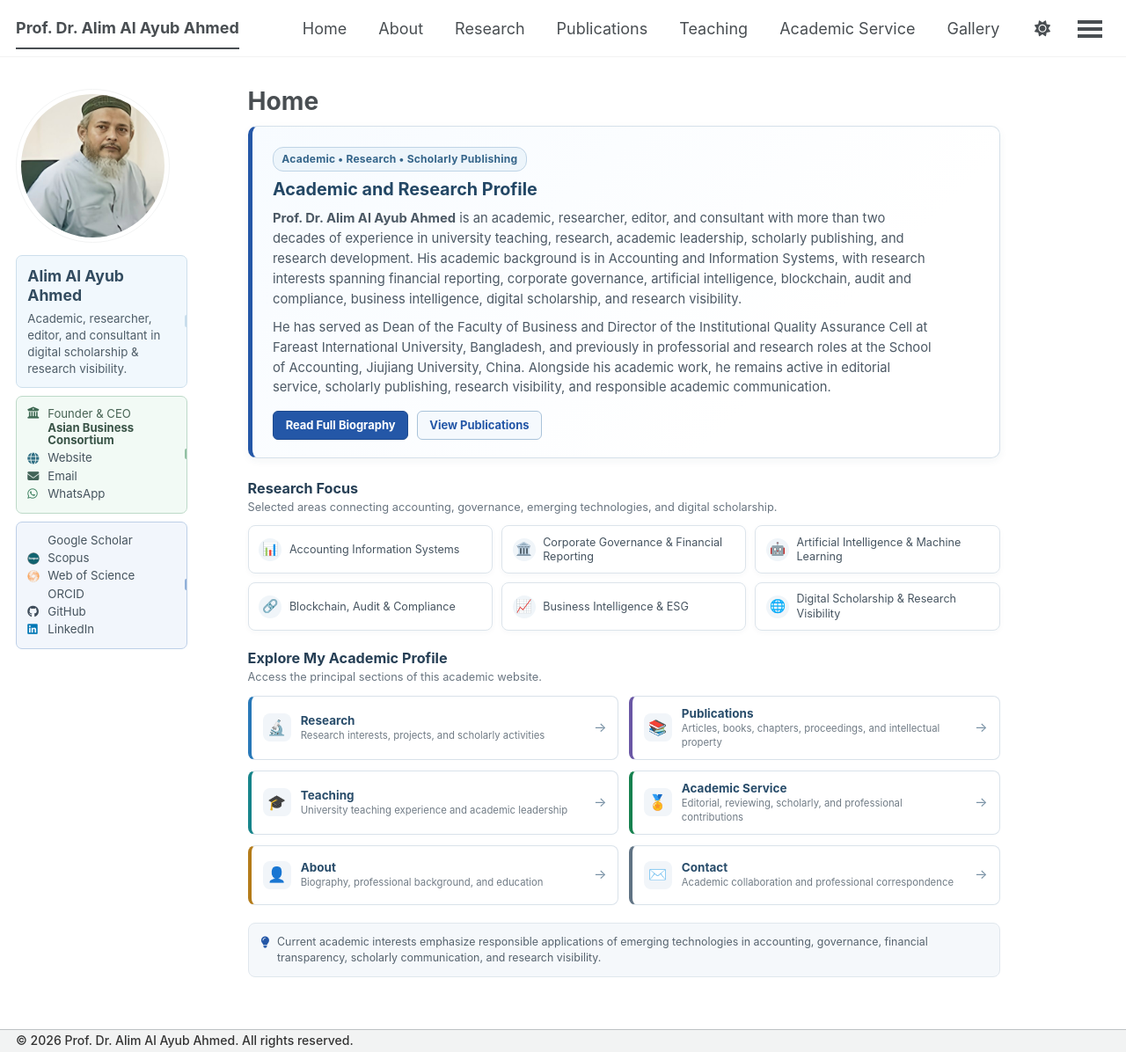
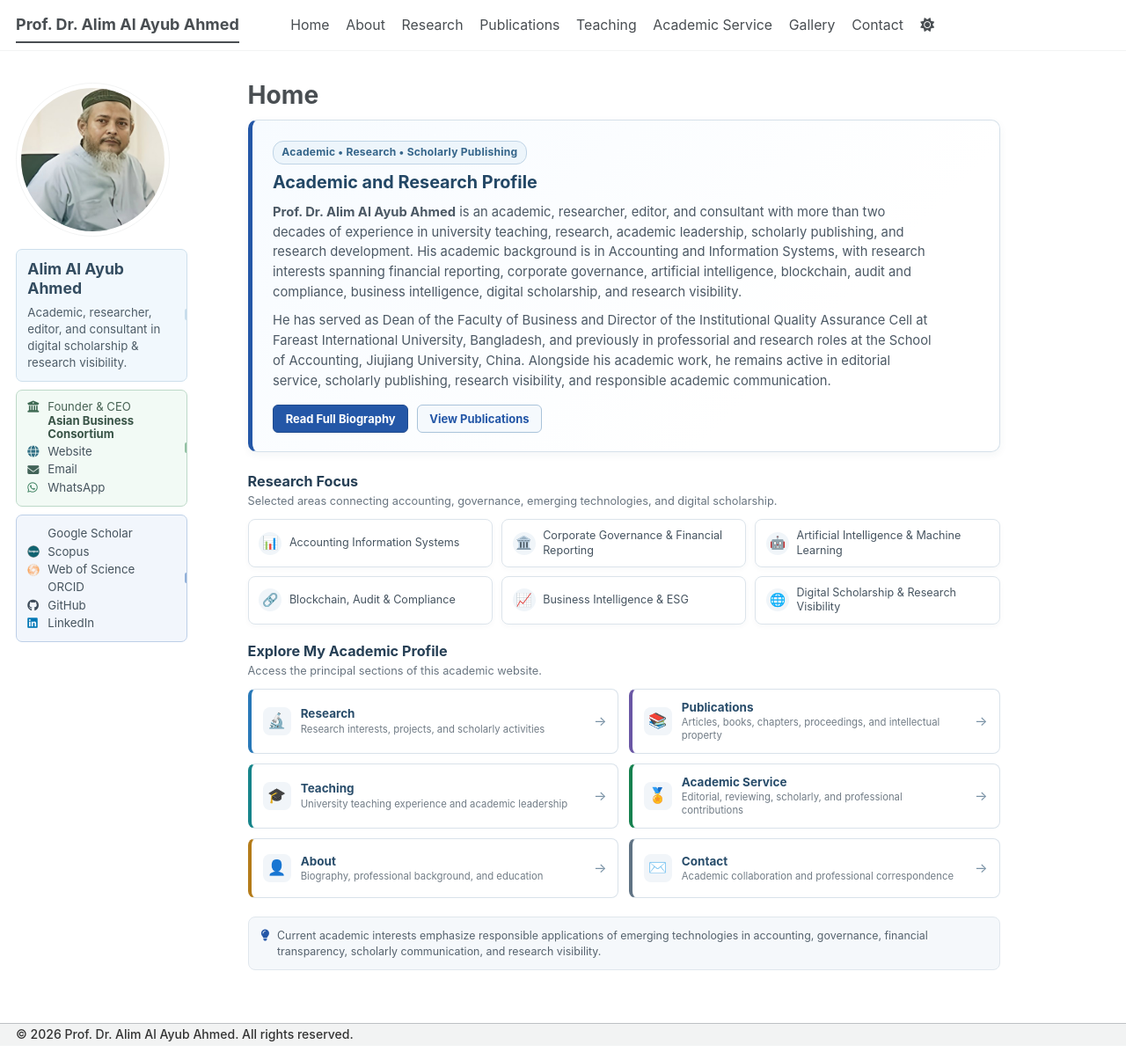
Before and after one commit to alimalayubahmed/alimalayubahmed.github.io, a Jekyll site: the page built from _pages/home.html, in a window 1280 px wide and 1196 px high. Shown: the whole window at 88% size. Built offline with Jekyll 4.4.1, drawn with Linux system fonts in a browser that asks for light colours; a style sheet for code colours, icons or effects is not loaded.

Commit message:
Update _navigation.scss

```diff
--- a/_sass/layout/_navigation.scss
+++ b/_sass/layout/_navigation.scss
@@ -1,54 +1,28 @@
 /* ==========================================================================
    NAVIGATION
    ========================================================================== */
+
 
 /*
    Breadcrumb navigation links
    ========================================================================== */
 
-.breadcrumbs {
-  @include container;
-  @include clearfix;
-  margin-top: 0;
-  margin-bottom: 0;
-  padding-left: 2em;
-  padding-right: 2em;
-  font-family: $sans-serif;
-  -webkit-animation: intro 0.3s both;
-          animation: intro 0.3s both;
-  -webkit-animation-delay: 0.30s;
-          animation-delay: 0.30s;
+.breadcrumbs { @include container; @include clearfix; margin-top:0; margin-bottom:0; padding-left:2em; padding-right:2em; font-family:$sans-serif; -webkit-animation:intro .3s both; animation:intro .3s both; -webkit-animation-delay:.30s; animation-delay:.30s;
 
-  @include breakpoint($large) {
-    padding-left: 1em;
-    padding-right: 1em;
+  @include breakpoint($large) { padding-left:1em; padding-right:1em; }
+
+  @include breakpoint($x-large) { max-width:$x-large; }
+
+  ol { padding:0; list-style:none; font-size:$type-size-6;
+
+    @include breakpoint($large) { @include span(10 of 12 last); }
+
+    @include breakpoint($x-large) { @include prefix(.5 of 12); }
   }
 
-  @include breakpoint($x-large) {
-    max-width: $x-large;
-  }
+  li { display:inline; }
 
-  ol {
-    padding: 0;
-    list-style: none;
-    font-size: $type-size-6;
-
-    @include breakpoint($large) {
-      @include span(10 of 12 last);
-    }
-
-    @include breakpoint($x-large) {
-      @include prefix(0.5 of 12);
-    }
-  }
-
-  li {
-    display: inline;
-  }
-
-  .current {
-    font-weight: bold;
-  }
+  .current { font-weight:bold; }
 }
 
 
@@ -56,264 +30,132 @@
    Post pagination navigation links
    ========================================================================== */
 
-.pagination {
-  @include full();
-  @include clearfix();
-  margin-top: 1em;
-  padding-top: 1em;
+.pagination { @include full(); @include clearfix(); margin-top:1em; padding-top:1em;
 
-  ul {
-    margin: 0;
-    padding: 0;
-    list-style-type: none;
-    font-family: $sans-serif;
-  }
+  ul { margin:0; padding:0; list-style-type:none; font-family:$sans-serif; }
 
-  li {
-    display: block;
-    float: left;
-    margin-left: -1px;
+  li { display:block; float:left; margin-left:-1px;
 
-    a {
-      margin-bottom: 0.25em;
-      padding: 0.5em 1em;
-      font-family: $sans-serif;
-      font-size: 14px;
-      font-weight: bold;
-      line-height: 1.5;
-      text-align: center;
-      text-decoration: none;
-      color: var(--global-text-color-light);
-      border: 1px solid var(--global-border-color);
-      border-radius: 0;
+    a { margin-bottom:.25em; padding:.5em 1em; font-family:$sans-serif; font-size:14px; font-weight:bold; line-height:1.5; text-align:center; text-decoration:none; color:var(--global-text-color-light); border:1px solid var(--global-border-color); border-radius:0;
 
-      &:hover {
-        color: var(--global-link-color-hover);
-      }
+      &:hover { color:var(--global-link-color-hover); }
 
-      &.current {
-        color: #fff;
-        background: var(--global-base-color);
-      }
+      &.current { color:#fff; background:var(--global-base-color); }
 
-      &.disabled {
-        color: var(--global-text-color-light);
-        pointer-events: none;
-        cursor: not-allowed;
-      }
+      &.disabled { color:var(--global-text-color-light); pointer-events:none; cursor:not-allowed; }
     }
 
-    &:first-child {
-      margin-left: 0;
+    &:first-child { margin-left:0;
 
-      a {
-        border-top-left-radius: $border-radius;
-        border-bottom-left-radius: $border-radius;
-      }
+      a { border-top-left-radius:$border-radius; border-bottom-left-radius:$border-radius; }
     }
 
     &:last-child {
-      a {
-        border-top-right-radius: $border-radius;
-        border-bottom-right-radius: $border-radius;
-      }
+
+      a { border-top-right-radius:$border-radius; border-bottom-right-radius:$border-radius; }
     }
   }
 
   /* next/previous buttons */
-  &--pager {
-    display: block;
-    padding: 1em 2em;
-    float: left;
-    width: 50%;
-    font-family: $sans-serif;
-    font-size: $type-size-5;
-    font-weight: bold;
-    text-align: center;
-    text-decoration: none;
-    color: var(--global-text-color-light);
-    border: 1px solid var(--global-border-color);
-    border-radius: $border-radius;
 
-    &:hover {
-      color: var(--global-link-color-hover);
-    }
+  &--pager { display:block; padding:1em 2em; float:left; width:50%; font-family:$sans-serif; font-size:$type-size-5; font-weight:bold; text-align:center; text-decoration:none; color:var(--global-text-color-light); border:1px solid var(--global-border-color); border-radius:$border-radius;
 
-    &:first-child {
-      border-top-right-radius: 0;
-      border-bottom-right-radius: 0;
-    }
+    &:hover { color:var(--global-link-color-hover); }
 
-    &:last-child {
-      margin-left: -1px;
-      border-top-left-radius: 0;
-      border-bottom-left-radius: 0;
-    }
+    &:first-child { border-top-right-radius:0; border-bottom-right-radius:0; }
 
-    &.disabled {
-      color: var(--global-text-color-light);
-      pointer-events: none;
-      cursor: not-allowed;
-    }
+    &:last-child { margin-left:-1px; border-top-left-radius:0; border-bottom-left-radius:0; }
+
+    &.disabled { color:var(--global-text-color-light); pointer-events:none; cursor:not-allowed; }
   }
 }
 
 .page__content + .pagination,
 .page__meta + .pagination,
 .page__share + .pagination,
-.page__comments + .pagination {
-  margin-top: 2em;
-  padding-top: 2em;
-  border-top: 1px solid var(--global-border-color);
-}
+.page__comments + .pagination { margin-top:2em; padding-top:2em; border-top:1px solid var(--global-border-color); }
 
 
 /*
    Priority plus navigation
    ========================================================================== */
 
-.greedy-nav {
-  position: relative;
-  min-width: 250px;
-  background: var(--global-bg-color);
+.greedy-nav { position:relative; min-width:250px; background:var(--global-bg-color);
 
-  a {
-    display: block;
-    margin: 0 1rem;
-    padding: 0.5rem 0;
-    color: var(--global-masthead-link-color);
-    text-decoration: none;
+  /*
+     Reduced horizontal spacing so all main navigation items
+     including Contact can remain visible on desktop.
+  */
 
-    &:hover {
-      color: var(--global-masthead-link-color-hover);
-    }
+  a { display:block; margin:0 .52rem; padding:.42rem 0; color:var(--global-masthead-link-color); font-size:.88rem; line-height:1.25; text-decoration:none; white-space:nowrap;
+
+    &:hover { color:var(--global-masthead-link-color-hover); }
   }
 
-  button {
-    position: absolute;
-    height: 2.5rem;
-    right: 0;
-    padding: 0 0.5rem;
-    border: 0;
-    outline: none;
-    background-color: var(--global-bg-color);
-    color: var(--global-text-color);
-    cursor: pointer;
-    z-index: 100;
-  }
+  button { position:absolute; height:2.5rem; right:0; padding:0 .4rem; border:0; outline:none; background-color:var(--global-bg-color); color:var(--global-text-color); cursor:pointer; z-index:100; }
 
-  .visible-links {
-    display: table;
+  .visible-links { display:table;
 
-    li {
-      display: table-cell;
-      vertical-align: middle;
+    li { display:table-cell; vertical-align:middle;
 
-      &:first-child {
-        font-weight: bold;
-        text-wrap: wrap;
+      &:first-child { font-weight:bold; text-wrap:wrap;
 
-        a {
-          margin-left: 0;
-        }
+        a { margin-left:0; margin-right:.72rem; font-size:inherit; white-space:normal; }
       }
 
       &:last-child {
-        a {
-          margin-right: 0;
-        }
+
+        a { margin-right:0; }
       }
     }
 
     #theme-toggle {
-      a {
-        width: 25px;
-        display: flex;
-        justify-content: center;
-        cursor: pointer;
-      }
+
+      a { width:22px; display:flex; justify-content:center; cursor:pointer; margin-left:.38rem; margin-right:.38rem; }
     }
 
-    a {
-      position: relative;
+    a { position:relative;
 
-      &:before {
-        content: "";
-        position: absolute;
-        left: 0;
-        bottom: 0;
-        height: 4px;
-        background: var(--global-border-color);
-        width: 100%;
-        -webkit-transition: $global-transition;
-        transition: $global-transition;
-        -webkit-transform: scaleX(0);
-            -ms-transform: scaleX(0);
-                transform: scaleX(0); /* hide*/
-      }
+      &:before { content:""; position:absolute; left:0; bottom:0; height:3px; background:var(--global-border-color); width:100%; -webkit-transition:$global-transition; transition:$global-transition; -webkit-transform:scaleX(0); -ms-transform:scaleX(0); transform:scaleX(0); }
 
-      &:hover:before {
-        -webkit-transform: scaleX(1);
-            -ms-transform: scaleX(1);
-                transform: scaleX(1); /* reveal*/
-      }
+      &:hover:before { -webkit-transform:scaleX(1); -ms-transform:scaleX(1); transform:scaleX(1); }
     }
   }
 
-  .hidden-links {
-    position: absolute;
-    top: 100%;
-    right: 0;
-    margin-top: 15px;
-    padding: 5px;
-    border: 1px solid var(--global-border-color);
-    border-radius: $border-radius;
-    background: var(--global-bg-color);
-    box-shadow: 0 0 10px rgba(#000, 0.25);
+  .hidden-links { position:absolute; top:100%; right:0; margin-top:15px; padding:5px; border:1px solid var(--global-border-color); border-radius:$border-radius; background:var(--global-bg-color); box-shadow:0 0 10px rgba(#000,.25);
 
-    a {
-      margin: 0;
-      padding: 10px 20px;
-      font-size: $type-size-5;
+    a { margin:0; padding:10px 20px; font-size:$type-size-5; white-space:nowrap;
 
-      &:hover {
-        color: var(--global-masthead-link-color-hover);
-        background: var(--global-border-color);
-      }
+      &:hover { color:var(--global-masthead-link-color-hover); background:var(--global-border-color); }
     }
 
-    &:before {
-      content: "";
-      position: absolute;
-      top: -11px;
-      right: 10px;
-      width: 0;
-      border-style: solid;
-      border-width: 0 10px 10px;
-      border-color: var(--global-border-color) transparent;
-      display: block;
-      z-index: 0;
+    &:before { content:""; position:absolute; top:-11px; right:10px; width:0; border-style:solid; border-width:0 10px 10px; border-color:var(--global-border-color) transparent; display:block; z-index:0; }
+
+    &:after { content:""; position:absolute; top:-10px; right:10px; width:0; border-style:solid; border-width:0 10px 10px; border-color:var(--global-bg-color) transparent; display:block; z-index:1; }
+
+    li { display:block; border-bottom:1px solid var(--global-border-color);
+
+      &:last-child { border-bottom:none; }
     }
+  }
+}
 
-    &:after {
-      content: "";
-      position: absolute;
-      top: -10px;
-      right: 10px;
-      width: 0;
-      border-style: solid;
-      border-width: 0 10px 10px;
-      border-color: var(--global-bg-color) transparent;
-      display: block;
-      z-index: 1;
-    }
 
-    li {
-      display: block;
-      border-bottom: 1px solid var(--global-border-color);
+/*
+   Slightly tighter desktop navigation on medium-width desktops
+   ========================================================================== */
 
-      &:last-child {
-        border-bottom: none;
+@media (max-width:1200px) {
+
+  .greedy-nav {
+
+    a { margin-left:.4rem; margin-right:.4rem; font-size:.84rem; }
+
+    .visible-links {
+
+      li:first-child {
+
+        a { margin-right:.55rem; }
       }
     }
   }
@@ -324,121 +166,53 @@
    Navigation list
    ========================================================================== */
 
-.nav__list {
-  font-size: 1.25rem;
+.nav__list { font-size:1.25rem;
 
-  ul {
-    margin-bottom: 1em;
+  ul { margin-bottom:1em; }
+
+  a { display:block; padding:.125em 0; color:inherit;
+
+    &:hover { text-decoration:underline; }
   }
 
-  a {
-    display: block;
-    padding: 0.125em 0;
-    color: inherit;
+  .active { margin-left:-.5em; padding-left:.5em; padding-right:.5em; color:#fff; font-weight:bold; background:var(--global-base-color); border-radius:$border-radius;
 
-    &:hover {
-      text-decoration: underline;
-    }
-  }
-
-  .active {
-    margin-left: -0.5em;
-    padding-left: 0.5em;
-    padding-right: 0.5em;
-    color: #fff;
-    font-weight: bold;
-    background: var(--global-base-color);
-    border-radius: $border-radius;
-
-    &:hover {
-      color: #fff;
-    }
+    &:hover { color:#fff; }
   }
 }
 
-.nav__title {
-  margin: 0;
-  padding: 0.5rem 1rem;
-  font-family: $sans-serif-narrow;
-  font-size: $type-size-5;
-  font-weight: bold;
-}
+.nav__title { margin:0; padding:.5rem 1rem; font-family:$sans-serif-narrow; font-size:$type-size-5; font-weight:bold; }
 
-.nav__sub-title {
-  display: block;
-  margin: 0.5rem 0;
-  padding: 0.5rem 0;
-  font-family: $sans-serif-narrow;
-  font-size: $type-size-6;
-  font-weight: bold;
-  text-transform: uppercase;
-  border-bottom: 1px solid var(--global-border-color);
-}
+.nav__sub-title { display:block; margin:.5rem 0; padding:.5rem 0; font-family:$sans-serif-narrow; font-size:$type-size-6; font-weight:bold; text-transform:uppercase; border-bottom:1px solid var(--global-border-color); }
 
 
 /*
    Table of contents navigation
    ========================================================================== */
 
-.toc {
-  font-family: $sans-serif-narrow;
-  color: var(--global-text-color-light);
-  text-transform: uppercase;
-  letter-spacing: 1px;
-  background-color: #fff;
-  border: 1px solid var(--global-border-color);
-  border-radius: $border-radius;
-  box-shadow: $box-shadow;
+.toc { font-family:$sans-serif-narrow; color:var(--global-text-color-light); text-transform:uppercase; letter-spacing:1px; background-color:#fff; border:1px solid var(--global-border-color); border-radius:$border-radius; box-shadow:$box-shadow;
 
-  .nav__title {
-    color: #fff;
-    font-size: $type-size-6;
-    background: var(--global-base-color);
-    border-top-left-radius: $border-radius;
-    border-top-right-radius: $border-radius;
-  }
+  .nav__title { color:#fff; font-size:$type-size-6; background:var(--global-base-color); border-top-left-radius:$border-radius; border-top-right-radius:$border-radius; }
 }
 
-.toc__menu {
-  margin: 0;
-  padding: 0;
-  width: 100%;
-  list-style: none;
-  font-size: 0.8rem;
+.toc__menu { margin:0; padding:0; width:100%; list-style:none; font-size:.8rem;
 
-  a {
-    display: block;
-    padding: 0.5rem 1rem;
-    color: var(--global-code-text-color);
-    font-size: $type-size-7;
-    font-weight: bold;
-    line-height: 1.5;
-    border-bottom: 1px solid var(--global-border-color);
-    text-decoration-line: none !important;
+  a { display:block; padding:.5rem 1rem; color:var(--global-code-text-color); font-size:$type-size-7; font-weight:bold; line-height:1.5; border-bottom:1px solid var(--global-border-color); text-decoration-line:none !important;
 
-    &:hover {
-      color: #000;
-      background: var(--global-link-color-hover);
-    }
+    &:hover { color:#000; background:var(--global-link-color-hover); }
   }
 
   > li:last-child {
-    a {
-      border-bottom: none;
-    }
+
+    a { border-bottom:none; }
   }
 
-  li ul > li a {
-    padding-left: 2rem;
-    font-weight: normal;
-  }
+  li ul > li a { padding-left:2rem; font-weight:normal; }
 
-  /* hide sub sub links on small screens*/
-  li > ul li {
-    display: none;
+  /* hide sub sub links on small screens */
 
-    @include breakpoint($medium) {
-      display: block;
-    }
+  li > ul li { display:none;
+
+    @include breakpoint($medium) { display:block; }
   }
 }
```
